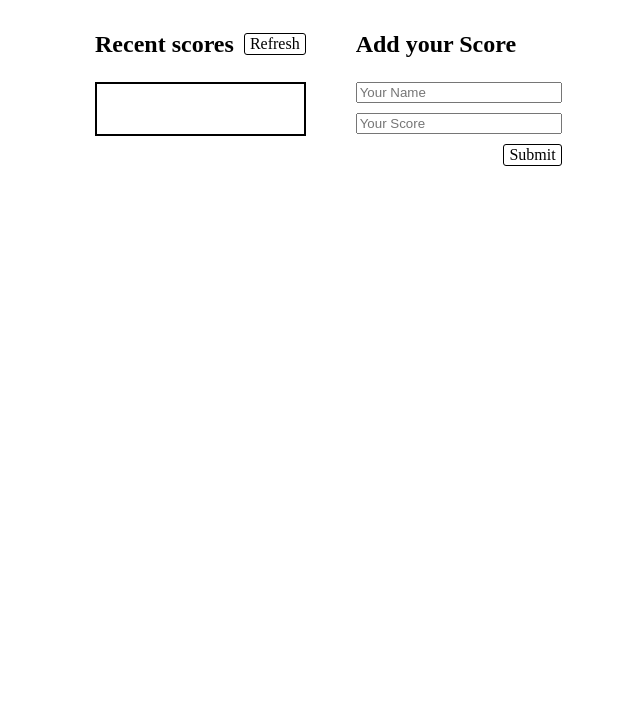
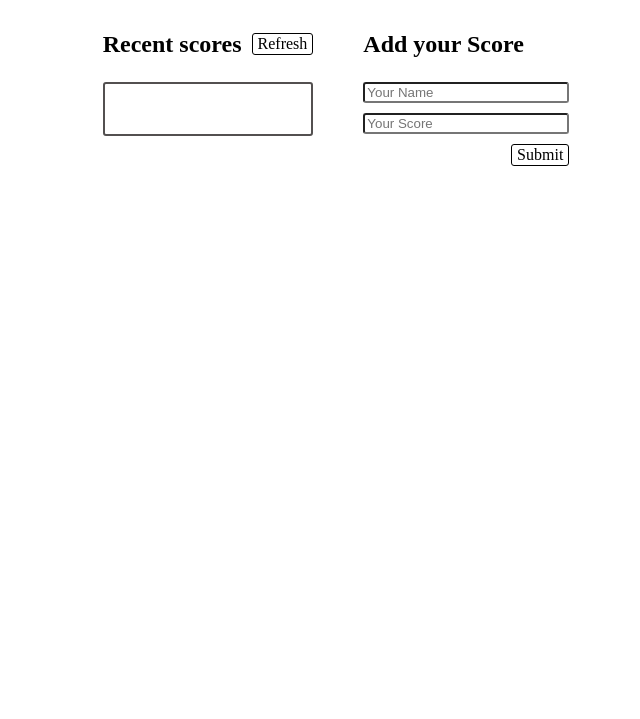
Before and after one commit to Santiago220991/Leaderboard, a website built with webpack: page src/template.html in a window 1280 px wide. Shown: the part 81-800 px from the top of the page, without its empty margins (184-824 px from the left). Built offline with nearby package versions, Linux system fonts and the light colour scheme; no server answers.

Commit message:
Add style to scores div

```diff
--- a/src/styles.css
+++ b/src/styles.css
@@ -6,6 +6,7 @@ html{
 body{
   width: 60%;
 }
+
 .leaderboard h1 {
   font-size: 38px;
   font-weight: bold;
@@ -16,7 +17,7 @@ section {
   display: flex;
   flex-wrap: wrap;
   column-gap: 50px;
-  margin-left: 3%;
+  margin-left: 4%;
 }
 
 .recent-scores {
@@ -32,17 +33,22 @@ section {
 
 .scores-div {
   min-height: 50px;
-  border: solid 2px black;
+  border: solid 2px rgb(83, 80, 80);
   margin-top: 0;
   padding-left: 0;
-  max-height: 90px;
-  overflow-y: auto;
+  max-height: 200px;
+  overflow-y:auto;
   max-width: 206.6px;
+  border-radius: 3px;
 }
+
 
 .scores-li {
   list-style: none;
-  margin-left: 10px;
+}
+
+.scores-li:nth-child(odd){
+  background-color: antiquewhite;
 }
 
 .msg-submit {
@@ -112,8 +118,10 @@ section {
 
 .name {
   margin-bottom: 10px;
+  border-radius: 3px;
 }
 
 .score {
   margin-bottom: 10px;
+  border-radius: 3px;
 }
```
